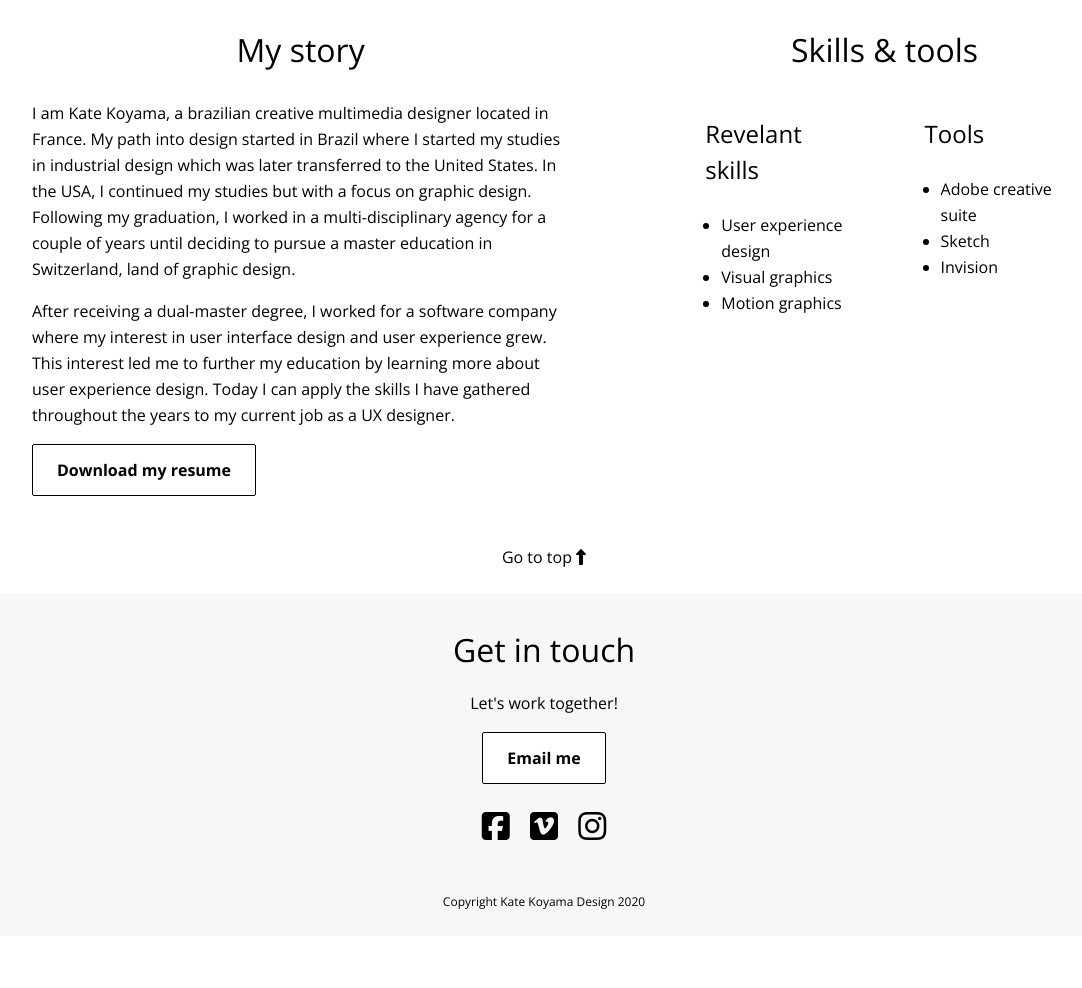
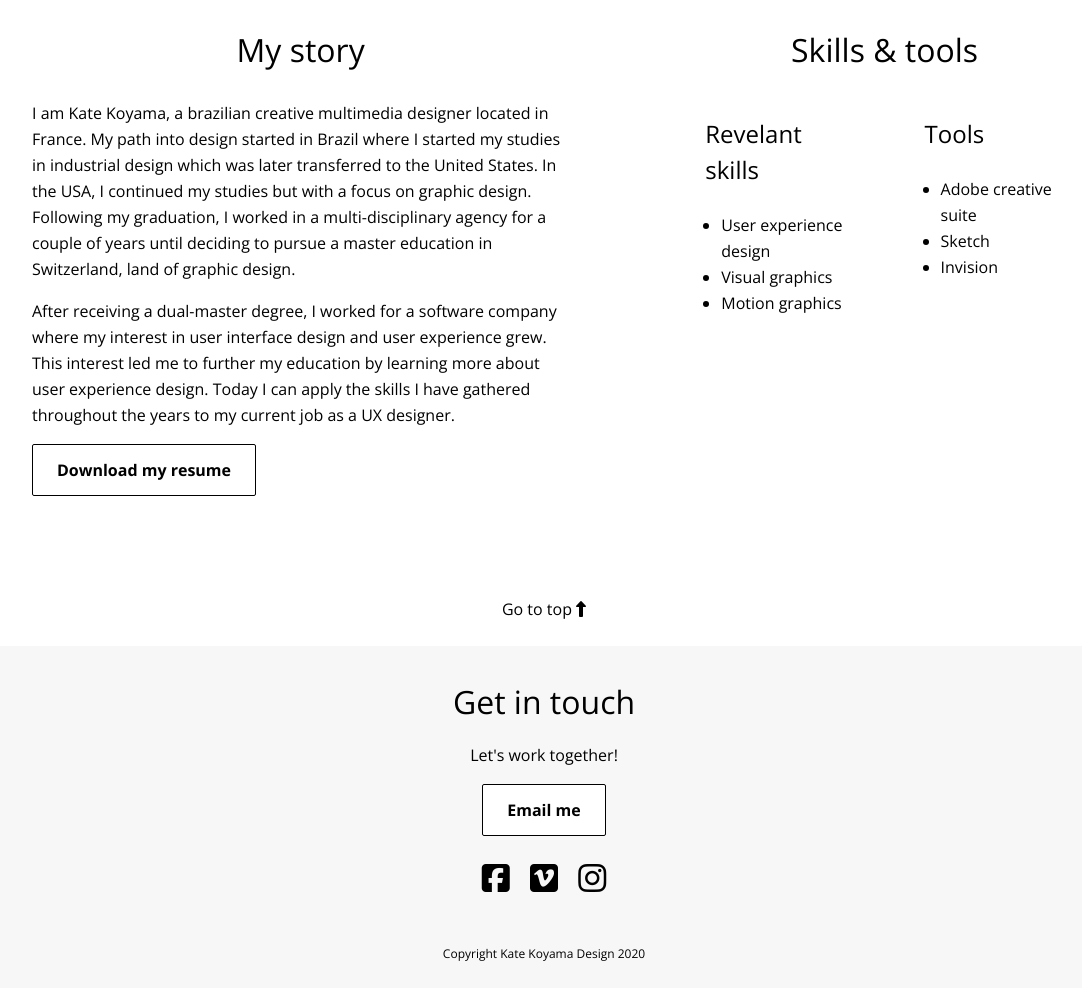
Before and after one commit to katekoyama/portfolio-website, a PHP site: page /about.html in a window 1280 px wide. Shown: the part 450-1438 px from the top of the page, without its empty margins (96-1178 px from the left). Before the commit the page ends 1359 px from the top, so only its background shows below. Run offline with PHP 8.4, Linux system fonts and the light colour scheme; some libraries are stand-ins or nearby versions.

Commit message:
Consistent spacing on the home page

```diff
--- a/css/style.css
+++ b/css/style.css
@@ -156,7 +156,7 @@ a:focus {
 }
 
 .row {
-  padding-bottom: 48px;
+  padding-bottom: 100px;
 }
 
 .toplink {
@@ -167,7 +167,6 @@ a:focus {
 
 #work .row {
   padding-top: 100px;
-  margin-bottom: 48px;
   border-bottom: 1px solid #c6c7cd;
 }
 
```
